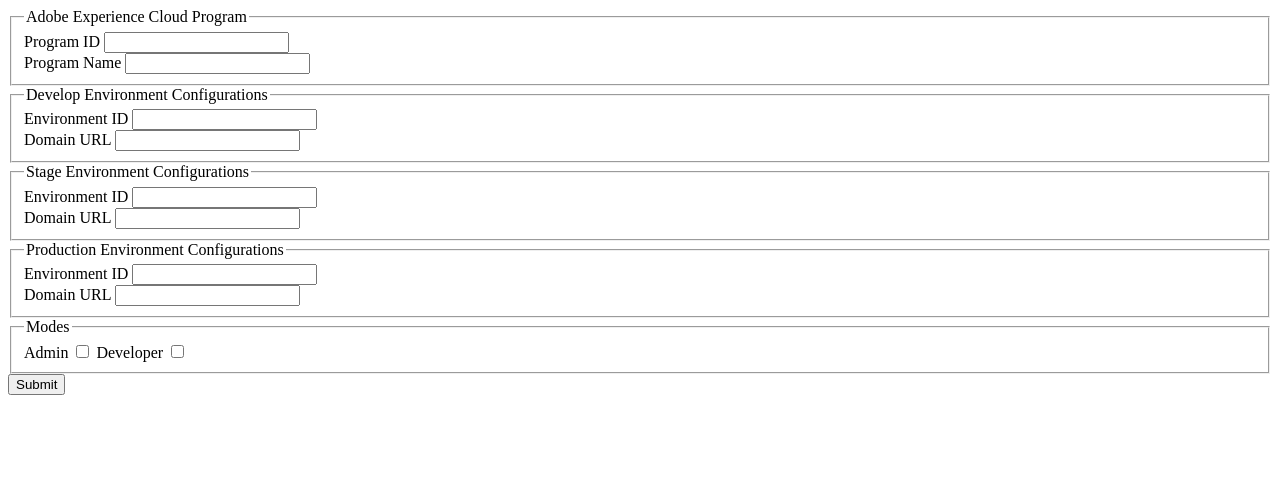
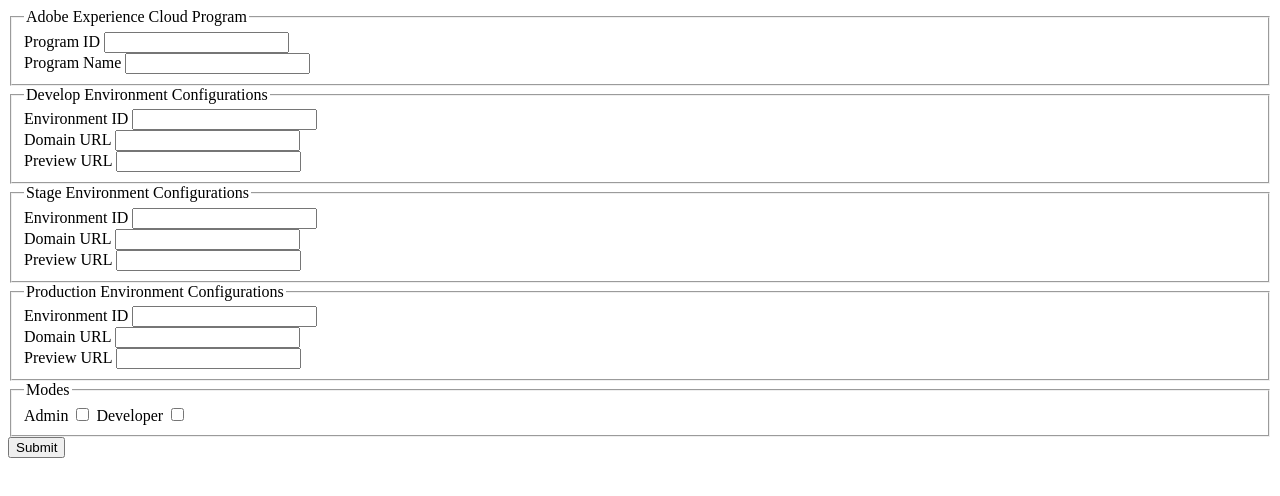
Before and after one commit to vrkersey/aem_extension, a browser extension: page options.html in a window 1280 px wide. Drawn offline with Linux system fonts and the light colour scheme.

Commit message:
minor bug with manage publication and added uat urls

```diff
--- a/options.html
+++ b/options.html
@@ -34,6 +34,12 @@
                 <input type="text" name="dev_env_url">
             </label>
         </div>
+        <div>
+            <label>
+                Preview URL
+                <input type="text" name="dev_prev_url">
+            </label>
+        </div>
     </fieldset>
     <fieldset>
         <legend>Stage Environment Configurations</legend>
@@ -49,6 +55,12 @@
                 <input type="text" name="stage_env_url">
             </label>
         </div>
+        <div>
+            <label>
+                Preview URL
+                <input type="text" name="stage_prev_url">
+            </label>
+        </div>
     </fieldset>
     <fieldset>
         <legend>Production Environment Configurations</legend>
@@ -62,6 +74,12 @@
             <label>
                 Domain URL
                 <input type="text" name="prod_env_url">
+            </label>
+        </div>
+        <div>
+            <label>
+                Preview URL
+                <input type="text" name="prod_prev_url">
             </label>
         </div>
     </fieldset>
--- a/popup.js
+++ b/popup.js
@@ -240,8 +240,9 @@
                 environmentFormPrefix.forEach(prefix => {
                     const id = result[`${prefix}_env_id`];
                     const url = result[`${prefix}_env_url`];
+                    const uatUrl = result[`${prefix}_prev_url`];
                     if (id) {
-                        const domain = new Domain(programId, id, null, url, null)
+                        const domain = new Domain(programId, id, null, url, uatUrl)
                         DOMAINS.push(domain);
                         document.getElementById(`go-to-${prefix}`).href = domain.authorUrl;
                     }
--- a/tools/publish.js
+++ b/tools/publish.js
@@ -6,7 +6,7 @@
     const wizardPath = "/mnt/override/libs/wcm/core/content/common/managepublicationwizard.html";
 
     function getManagePublicationUrl(currentDomain, publishItemPaths) {
-        const url = currentDomain.author;
+        const url = currentDomain.authorUrl;
         const urlObj = new URL(url);
         urlObj.pathname = wizardPath;
         if (publishItemPaths) {
```
Also changed, not shown: 2 other files.
